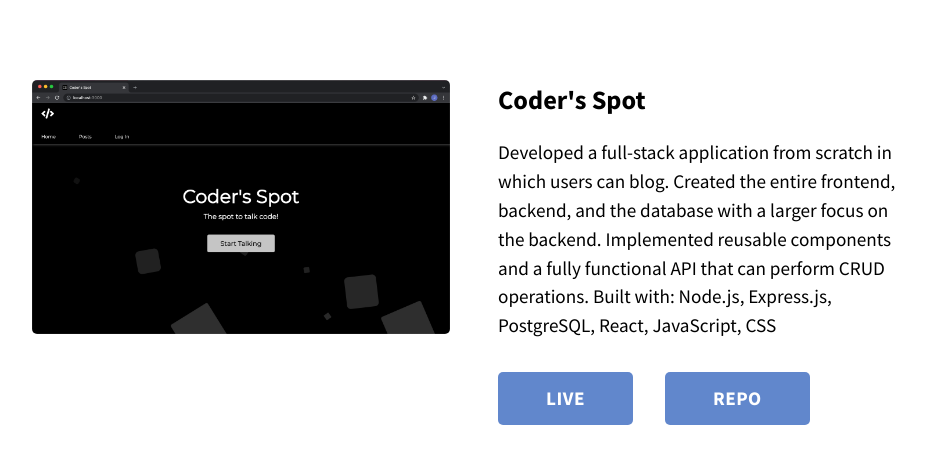
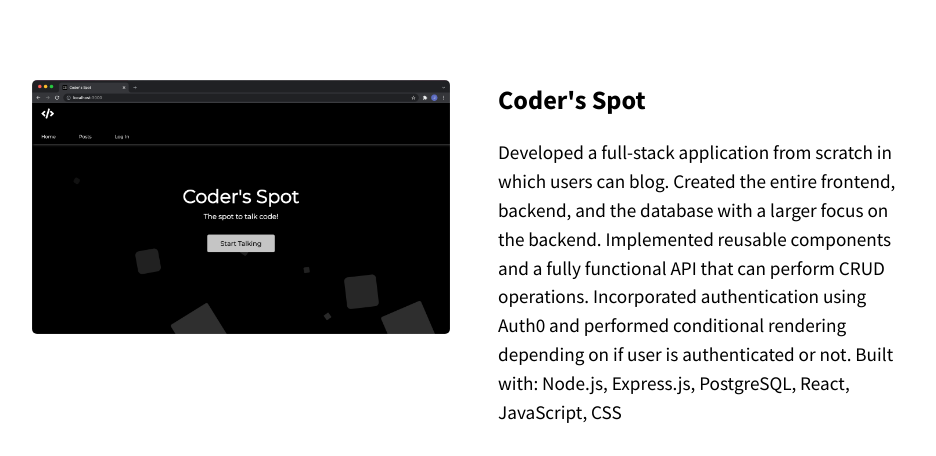
Before and after one commit to JoshuaAlvarez06/new-portfolio, a React (Create React App) app: page / in a window 1280 px wide. Shown: the part 2340-2796 px from the top of the page, without its empty margins (166-1102 px from the left). Built offline with nearby package versions, Linux system fonts and the light colour scheme.

Commit message:
Added more to Coder's Spot description

```diff
--- a/src/data/projects.js
+++ b/src/data/projects.js
@@ -16,7 +16,7 @@ export const projects = [
     name: `Coder's Spot`,
     image: codersspot,
     description:
-      'Developed a full-stack application from scratch in which users can blog. Created the entire frontend, backend, and the database with a larger focus on the backend. Implemented reusable components and a fully functional API that can perform CRUD operations. Built with: Node.js, Express.js, PostgreSQL, React, JavaScript, CSS',
+      'Developed a full-stack application from scratch in which users can blog. Created the entire frontend, backend, and the database with a larger focus on the backend. Implemented reusable components and a fully functional API that can perform CRUD operations. Incorporated authentication using Auth0 and performed conditional rendering depending on if user is authenticated or not. Built with: Node.js, Express.js, PostgreSQL, React, JavaScript, CSS',
     live: 'https://codersspot.netlify.app/',
     repo: 'https://github.com/JoshuaAlvarez06/blog-project',
   },
```
